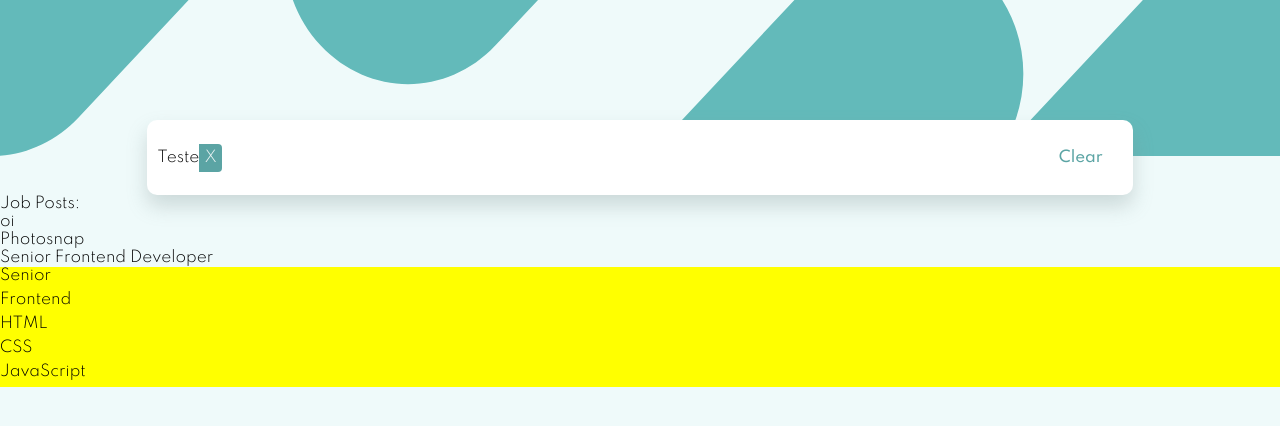
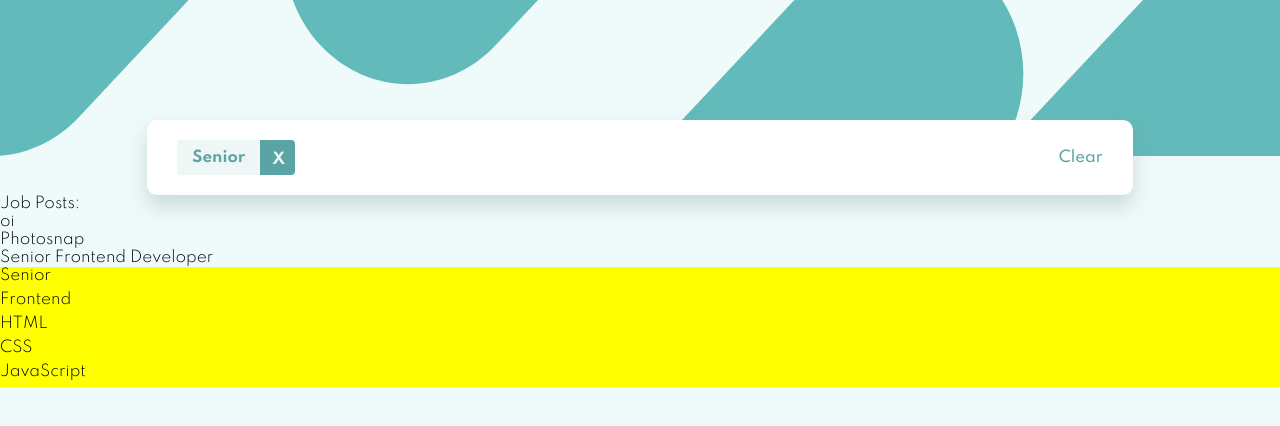
Before and after one commit to carloscasciano/static-jobs-listing, a React (Create React App) app: page / in a window 1280 px wide. Both pictures are taken after a click on the element "Senior". Shown: the top 426 px of the page. Built offline with nearby package versions, Linux system fonts and the light colour scheme.

Commit message:
Add Header logic and complete styling

```diff
--- a/src/App.js
+++ b/src/App.js
@@ -19,7 +19,11 @@ function App() {
   return (
     <>
       <GlobalStyle />
-      <Header />
+      <Header
+        filteredItems={filteredItems}
+        handleFilteredItems={handleFilteredItems}
+        setFilteredItems={setFilteredItems}
+      />
       <JobPost
         dummyJobs={dummyJobs}
         filteredItems={filteredItems}
--- a/src/components/header/Header.js
+++ b/src/components/header/Header.js
@@ -1,20 +1,28 @@
 import React from "react";
-import FilterTablet from "../tablet/FilterTablet"
-import {HeaderContainer, FilterContainer, FilterTabletsContainer, ClearContainer} from "./headerStyles"
+import FilterTablet from "../tablet/FilterTablet";
+import {
+  HeaderContainer,
+  FilterContainer,
+  FilterTabletsContainer,
+  ClearContainer,
+} from "./headerStyles";
 
-export default function Header(props) {
+export default function Header({ filteredItems, handleFilteredItems, setFilteredItems }) {
   return (
     <HeaderContainer>
       <img src="/images/bg-header-desktop.svg" alt="header art"></img>
-      <FilterContainer>
-            <FilterTabletsContainer >
-                <FilterTablet />
-            </FilterTabletsContainer>
-            <ClearContainer>
-                <p>Clear</p>
-            </ClearContainer>
+      <FilterContainer visibility={filteredItems.length === 0? 0 : 1}>
+        <FilterTabletsContainer>
+          {filteredItems.map((item) => (
+            <div key={Math.random()}>
+              <FilterTablet item={item} handleFilteredItems={handleFilteredItems}/>
+            </div>
+          ))}
+        </FilterTabletsContainer>
+        <ClearContainer onClick={()=>setFilteredItems([])}>
+          <p>Clear</p>
+        </ClearContainer>
       </FilterContainer>
-
     </HeaderContainer>
   );
 }
--- a/src/components/header/headerStyles.js
+++ b/src/components/header/headerStyles.js
@@ -21,6 +21,7 @@ export const FilterContainer = styled.div`
   border-radius: 10px;
   background-color: white;
   margin-top: -36px;
+  opacity: ${props => props.visibility === 1 ? 1 : 0};
   -webkit-box-shadow: 0px 11px 20px 0px rgba(123, 142, 142, 0.3);
   -moz-box-shadow: 0px 11px 20px 0px rgba(123, 142, 142, 0.3);
   box-shadow: 0px 11px 20px 0px rgba(123, 142, 142, 0.3);
@@ -36,5 +37,8 @@ export const ClearContainer = styled.div`
   p {
     color: hsl(180, 29%, 50%);
     font-weight: 500;
+    :hover {
+      text-decoration: underline;
+    }
   }
 `;
--- a/src/components/tablet/FilterTablet.js
+++ b/src/components/tablet/FilterTablet.js
@@ -5,9 +5,9 @@ export default function FilterTablet(props) {
     return (
         <FilterTabletContainer>
             <div className="textHolder">
-               <p>Teste</p>
+               <p>{props.item}</p>
             </div>
-            <div className="iconHolder">
+            <div className="iconHolder" onClick={()=>{props.handleFilteredItems(props.item)}}>
                 <p>X</p>
             </div>
 
--- a/src/components/tablet/tabletsStyles.js
+++ b/src/components/tablet/tabletsStyles.js
@@ -1,27 +1,34 @@
-import styled from "styled-components"
+import styled from "styled-components";
 
 export const FilterTabletContainer = styled.div`
   display: flex;
   justify-content: center;
   align-items: center;
   min-height: 35px;
-    margin: 10px;
-    hsl(180, 29%, 50%)
+  margin: 30px 0 30px 30px;
+  opacity: 1;
+
   .textHolder {
-        display: flex;
-        align-items: center;
-        padding: 1px 15px 1px 15px;
+    height: 35px;
+    padding: 9px 15px 1px 15px;
     border-radius: 4px 0 0 4px;
     background-color: hsl(180, 31%, 95%);
     color: hsl(180, 29%, 50%);
+    font-weight: 700;
   }
 
   .iconHolder {
+    height: 35px;
+    width: 35px;
     display: flex;
     align-items: center;
-        padding: 5px;
+    padding: 5px 17px 1px 12px;
     border-radius: 0 4px 4px 0;
     background-color: hsl(180, 29%, 50%);
-        color: hsl(180, 31%, 95%)
+    color: hsl(180, 31%, 95%);
+    font-weight: 700;
+    :hover{
+        background-color: hsl(180, 14%, 20%);
     }
-`
+  }
+`;
--- a/src/resources/checkArraySubset.js
+++ b/src/resources/checkArraySubset.js
@@ -1,10 +1,8 @@
 export const checkArraySubset = (subset, mainset) => {
-    let comparisonArray = []
-    subset.forEach(element => {
-        comparisonArray = comparisonArray.concat(mainset.indexOf(element))
-    });
-    console.log(comparisonArray)
+  let comparisonArray = [];
+  subset.forEach((element) => {
+    comparisonArray = comparisonArray.concat(mainset.indexOf(element));
+  });
 
-
-    return !comparisonArray.includes(-1)
-}
+  return !comparisonArray.includes(-1);
+};
```
Lines whose indentation alone changed are shown as unchanged.
